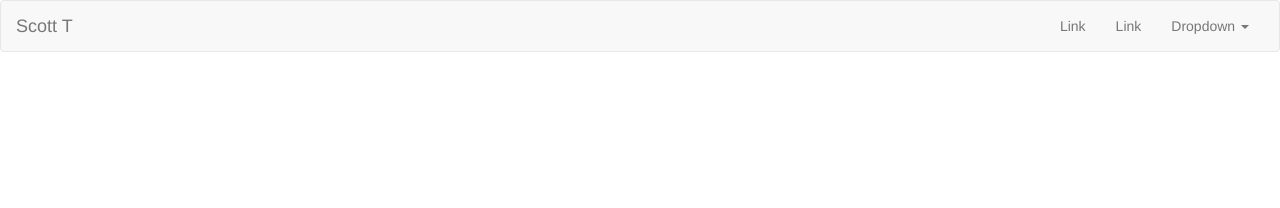
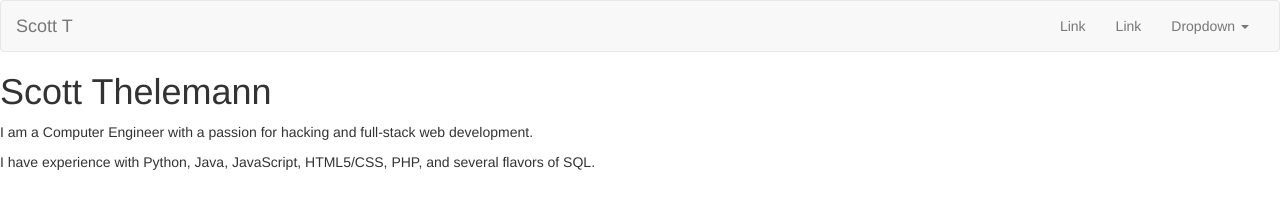
Before and after one commit to nextthelemann/nextthelemann.github.io, a plain HTML site: page index.html in a window 1280 px wide. Drawn offline with nearby package versions, Linux system fonts and the light colour scheme.

Commit message:
Added some basic content

```diff
--- a/index.html
+++ b/index.html
@@ -77,6 +77,11 @@
       </div><!-- /.container-fluid -->
     </nav>
 
+    <h1>Scott Thelemann</h1>
+    <p>I am a Computer Engineer with a passion for hacking and full-stack web development.</p>
+    <p>I have experience with Python, Java, JavaScript, HTML5/CSS, PHP, and several flavors of SQL.</p>
+
+
     <!-- footer -->
 
     <!-- scripts that are needed to provide functionality of the app -->
```
Lines whose indentation alone changed are shown as unchanged.
